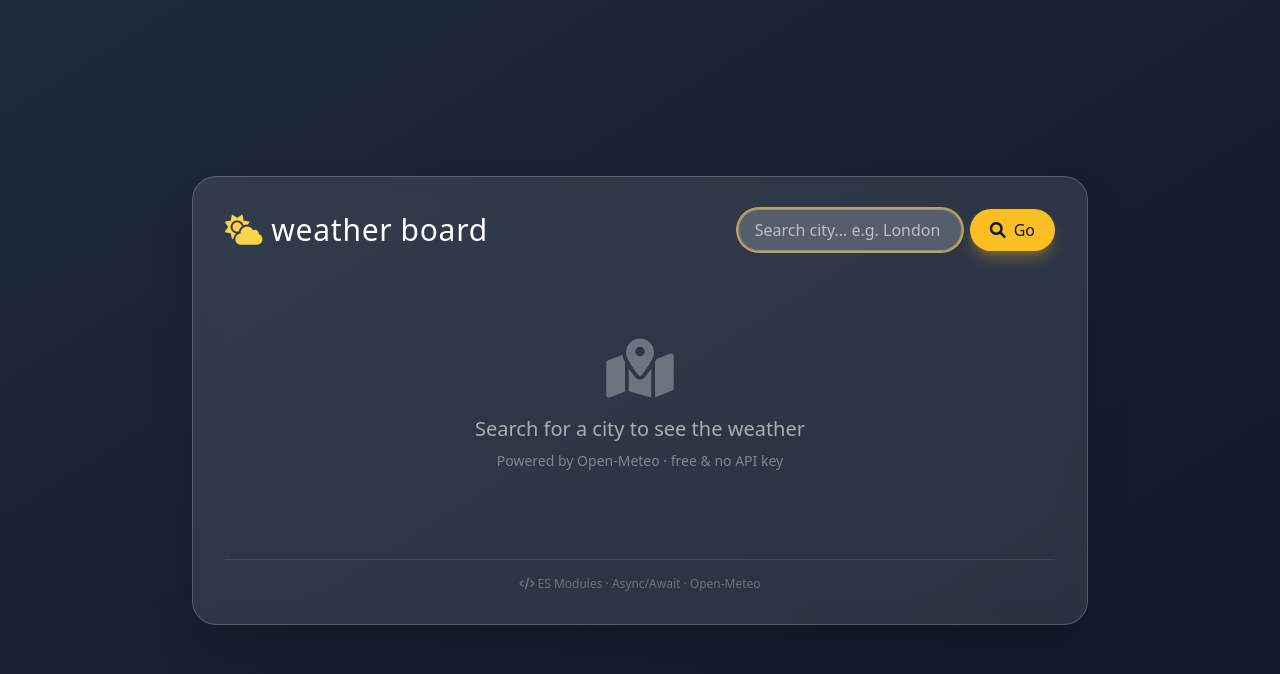
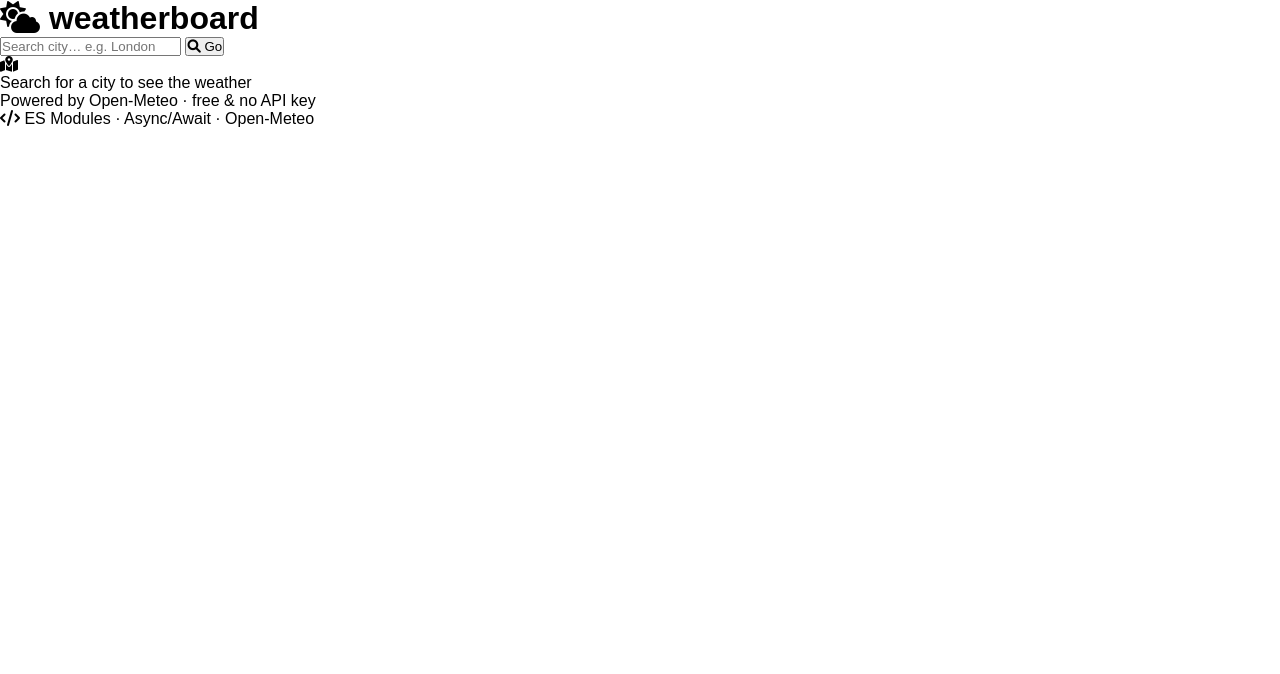
Before and after one commit to Fuad-Sabseb/weather-dashboard, a website: page index.html in a window 1280 px wide. Drawn offline with nearby package versions, Linux system fonts and the light colour scheme.

Commit message:
Update weather dashboard

```diff
--- a/index.html
+++ b/index.html
@@ -4,15 +4,9 @@
     <meta charset="UTF-8">
     <meta name="viewport" content="width=device-width, initial-scale=1.0">
     <title>Weather Dashboard · Open-Meteo</title>
-
-    <!-- Tailwind CSS -->
-    <script src="https://cdn.tailwindcss.com"></script>
-
-    <!-- Font Awesome -->
     <link rel="stylesheet"
         href="https://cdnjs.cloudflare.com/ajax/libs/font-awesome/6.0.0-beta3/css/all.min.css">
 
-    <!-- Custom CSS -->
     <link rel="stylesheet" href="style.css">
 </head>
 
@@ -20,7 +14,6 @@
 
     <div class="w-full max-w-4xl bg-white/10 backdrop-blur-md rounded-3xl shadow-2xl p-6 md:p-8 border border-white/20 text-white transition-all duration-300">
 
-        <!-- Header -->
         <div class="flex flex-col sm:flex-row items-center justify-between gap-4 mb-6">
 
             <h1 class="text-3xl font-extralight tracking-wide flex items-center gap-2">
@@ -50,7 +43,6 @@
 
         </div>
 
-        <!-- Main Container -->
         <div id="appContainer">
 
             <!-- Idle State -->
@@ -176,7 +168,6 @@
 
     </div>
 
-    <!-- JavaScript Files -->
     <script src="js/api.js"></script>
 <script src="js/render.js"></script>
 <script src="js/app.js"></script>
```
